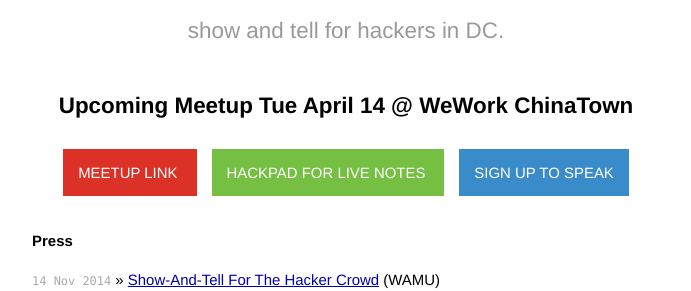
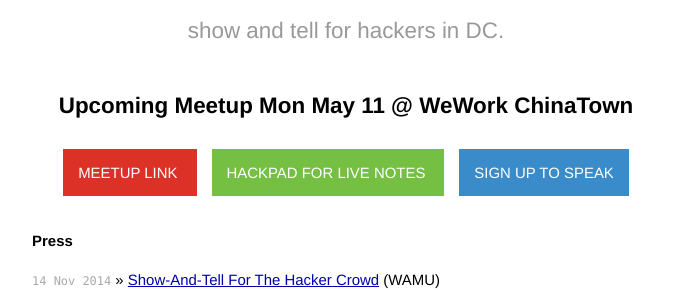
Before and after one commit to dchackandtell/dchackandtell.github.io, a Jekyll site: the page built from index.html, in a window 1280 px wide. Shown: the part 181-472 px from the top of the page, without its empty margins (294-985 px from the left). Built offline with Jekyll 4.4.1, drawn with Linux system fonts in a browser that asks for light colours.

Commit message:
Adding link for May meetup

```diff
--- a/index.html
+++ b/index.html
@@ -5,8 +5,8 @@
 
 <div id="home">
   <div id="links">
-    <h1>Upcoming Meetup Tue April 14 @ WeWork ChinaTown</h1>
-    <a href="http://www.meetup.com/DC-Hack-and-Tell/events/220231723/" class="button red"> MeetUp Link </a>
+    <h1>Upcoming Meetup Mon May 11 @ WeWork ChinaTown</h1>
+    <a href="http://www.meetup.com/DC-Hack-and-Tell/events/220231731/" class="button red"> MeetUp Link </a>
     <a href="https://hackpad.com/sHmljSNxt0U" class="button green"> HackPad for Live Notes </a>
     <a href="https://docs.google.com/forms/d/15F33kAQFgI825JECUI7uAqXrdgbr1dkjO0DRK4MOKq4/viewform" class="button blue"> Sign Up to Speak</a>
   </div>
```
